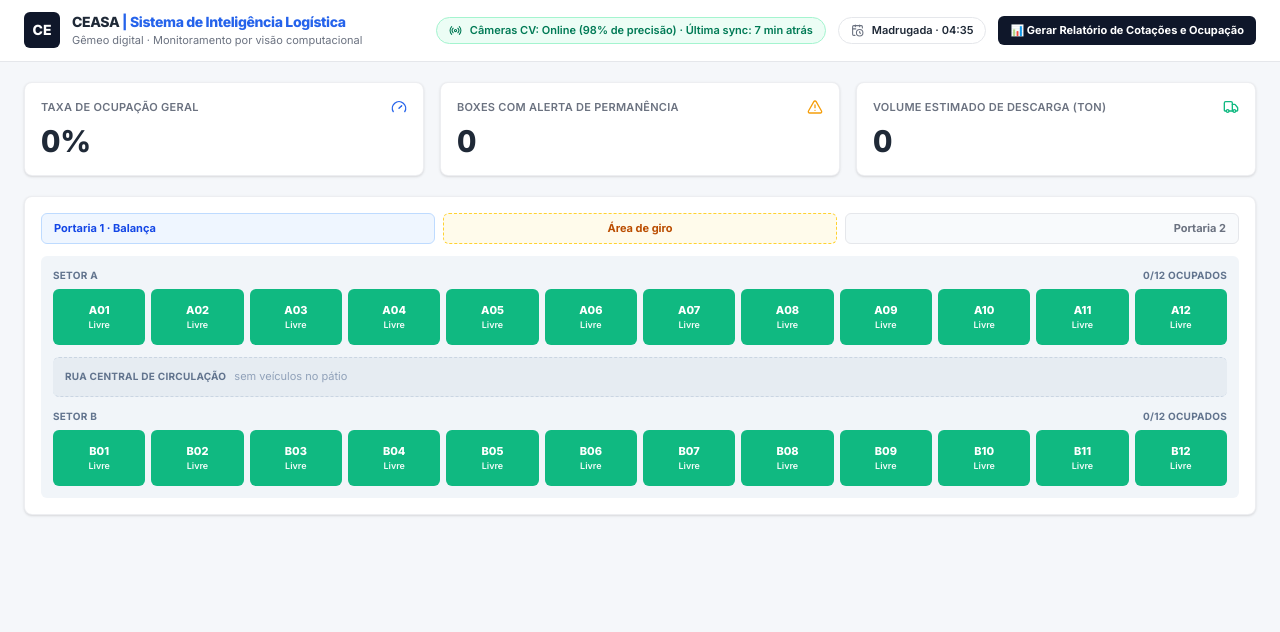
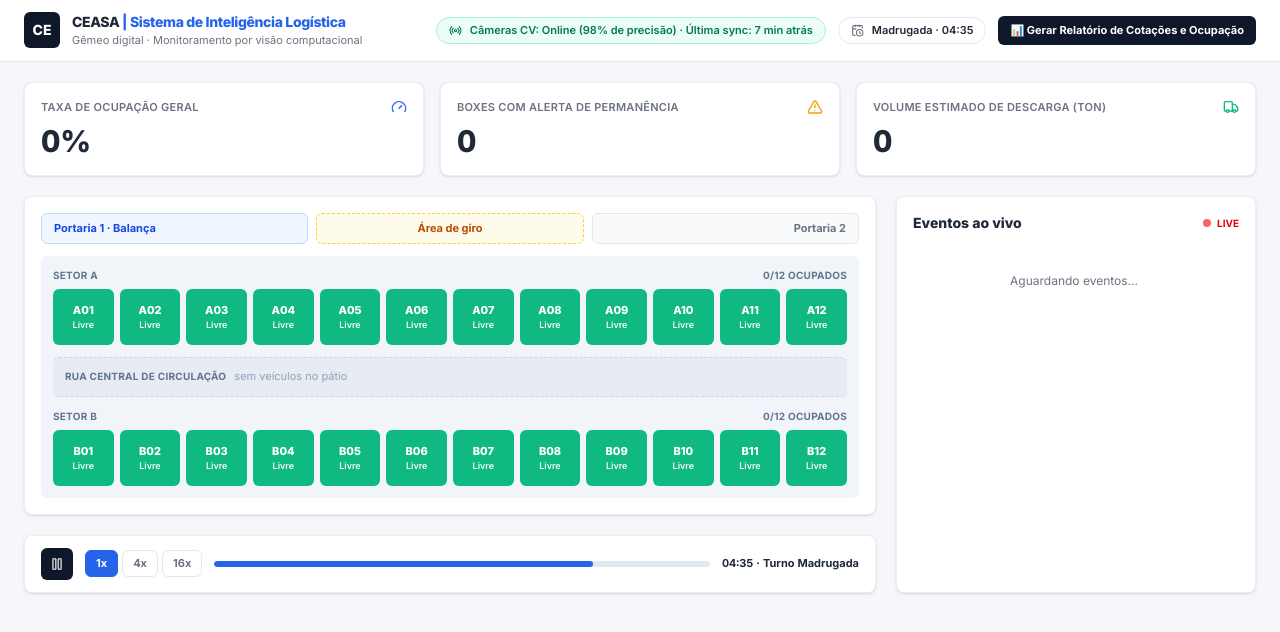
Before and after one commit to IncludeLuisFerreira/ceasa-digital-twin, a React (Vite) app: page / in a window 1280 px wide. Shown: the top 632 px of the page. Built offline with nearby package versions, Linux system fonts and the light colour scheme.

Commit message:
feat: add live event feed and time controls

```diff
--- a/src/App.tsx
+++ b/src/App.tsx
@@ -2,6 +2,8 @@ import { TwinProvider } from './state/TwinContext';
 import Header from './components/Header';
 import KpiRow from './components/KpiRow';
 import FloorPlan from './components/FloorPlan';
+import EventFeed from './components/EventFeed';
+import TimeControls from './components/TimeControls';
 
 export default function App() {
   return (
@@ -10,7 +12,13 @@ export default function App() {
         <Header />
         <main className="mx-auto max-w-[1400px] space-y-5 px-6 py-5">
           <KpiRow />
-          <FloorPlan />
+          <div className="grid grid-cols-1 gap-5 xl:grid-cols-[1fr_360px]">
+            <div className="space-y-5">
+              <FloorPlan />
+              <TimeControls />
+            </div>
+            <EventFeed />
+          </div>
         </main>
       </div>
     </TwinProvider>
--- /dev/null
+++ b/src/components/EventFeed.tsx
@@ -0,0 +1,34 @@
+import { formatClock } from '../domain/engine';
+import { EVENT_DOT, describeEvent } from '../domain/descriptions';
+import { useTwin } from '../state/TwinContext';
+
+export default function EventFeed() {
+  const { world } = useTwin();
+  return (
+    <aside className="flex max-h-[720px] flex-col rounded-lg border border-line/70 bg-white p-4 shadow-sm">
+      <div className="mb-2 flex items-center justify-between">
+        <h2 className="text-sm font-extrabold">Eventos ao vivo</h2>
+        <span className="flex items-center gap-1.5 text-[10px] font-bold text-red-600">
+          <span className="h-2 w-2 animate-pulse rounded-full bg-red-500" /> LIVE
+        </span>
+      </div>
+      <div className="overflow-y-auto pr-1">
+        {world.events.length === 0 && (
+          <p className="py-8 text-center text-xs text-ink-soft">Aguardando eventos...</p>
+        )}
+        {world.events.slice(0, 40).map((e) => (
+          <div
+            key={e.id}
+            className="flex items-start gap-2 border-b border-slate-100 py-2 text-[11px]"
+          >
+            <span className="w-10 shrink-0 font-bold tabular-nums text-slate-400">
+              {formatClock(e.simTime)}
+            </span>
+            <span className={`mt-1 h-2 w-2 shrink-0 rounded-full ${EVENT_DOT[e.type]}`} />
+            <span className="text-ink">{describeEvent(e)}</span>
+          </div>
+        ))}
+      </div>
+    </aside>
+  );
+}
--- /dev/null
+++ b/src/components/TimeControls.tsx
@@ -0,0 +1,43 @@
+import { Pause, Play } from 'lucide-react';
+import { TURNO_DURACAO_MIN, formatClock } from '../domain/engine';
+import { useTwin, useTwinDispatch } from '../state/TwinContext';
+
+const SPEEDS: Array<1 | 4 | 16> = [1, 4, 16];
+
+export default function TimeControls() {
+  const { world } = useTwin();
+  const dispatch = useTwinDispatch();
+  const progresso = ((world.now % TURNO_DURACAO_MIN) / TURNO_DURACAO_MIN) * 100;
+  return (
+    <section className="flex items-center gap-3 rounded-lg border border-line/70 bg-white px-4 py-3 shadow-sm">
+      <button
+        onClick={() => dispatch({ type: 'TOGGLE_PAUSE' })}
+        className="grid h-8 w-8 place-items-center rounded-md bg-[#0F172A] text-white"
+        aria-label={world.paused ? 'Retomar simulação' : 'Pausar simulação'}
+      >
+        {world.paused ? <Play size={14} /> : <Pause size={14} />}
+      </button>
+      <div className="flex items-center gap-1">
+        {SPEEDS.map((s) => (
+          <button
+            key={s}
+            onClick={() => dispatch({ type: 'SET_SPEED', speed: s })}
+            className={`rounded-md border px-2.5 py-1 text-[11px] font-bold ${
+              world.speed === s
+                ? 'border-[#2563EB] bg-[#2563EB] text-white'
+                : 'border-line text-ink-soft hover:bg-slate-50'
+            }`}
+          >
+            {s}x
+          </button>
+        ))}
+      </div>
+      <div className="h-1.5 flex-1 overflow-hidden rounded-full bg-slate-200">
+        <div className="h-full rounded-full bg-[#2563EB]" style={{ width: `${progresso}%` }} />
+      </div>
+      <span className="text-[11px] font-bold tabular-nums text-ink">
+        {formatClock(world.now)} · Turno {world.turno}
+      </span>
+    </section>
+  );
+}
```
